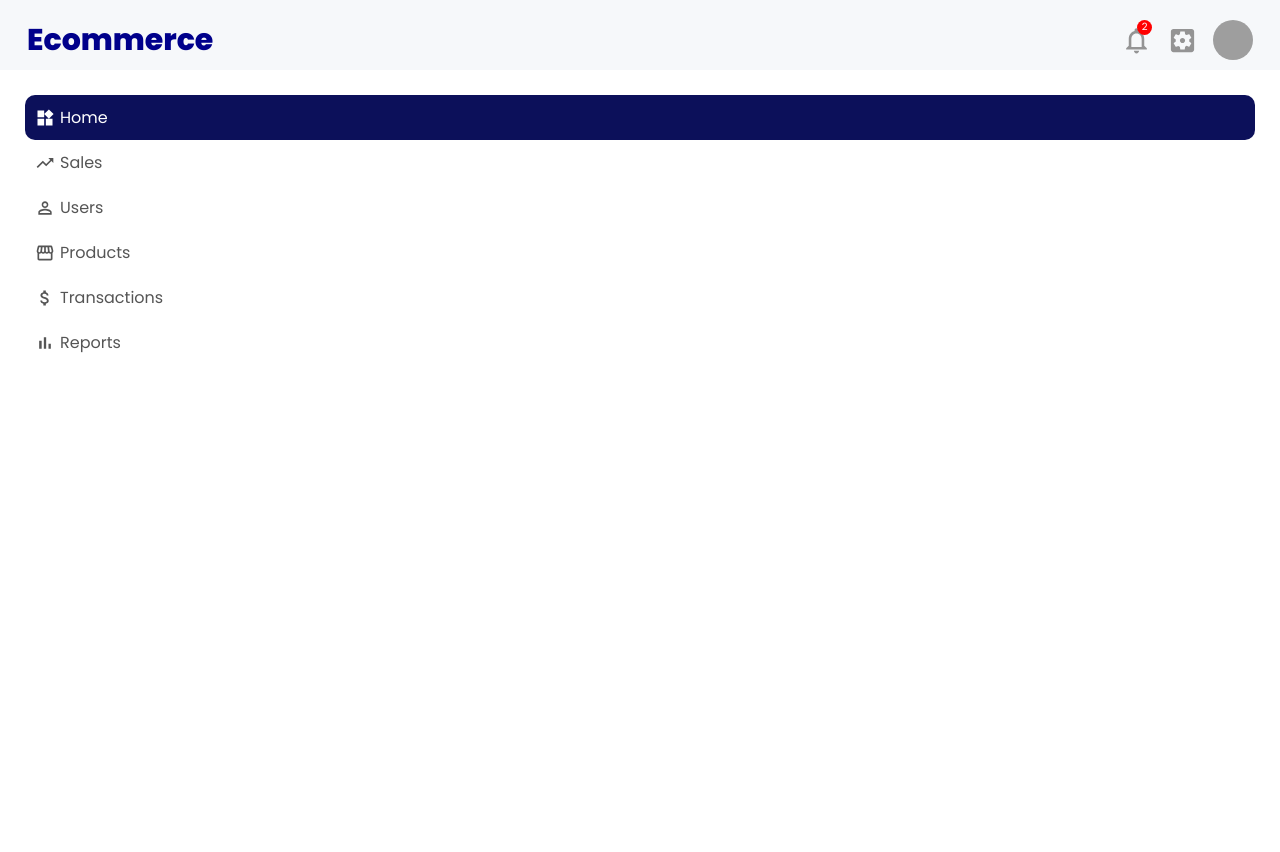
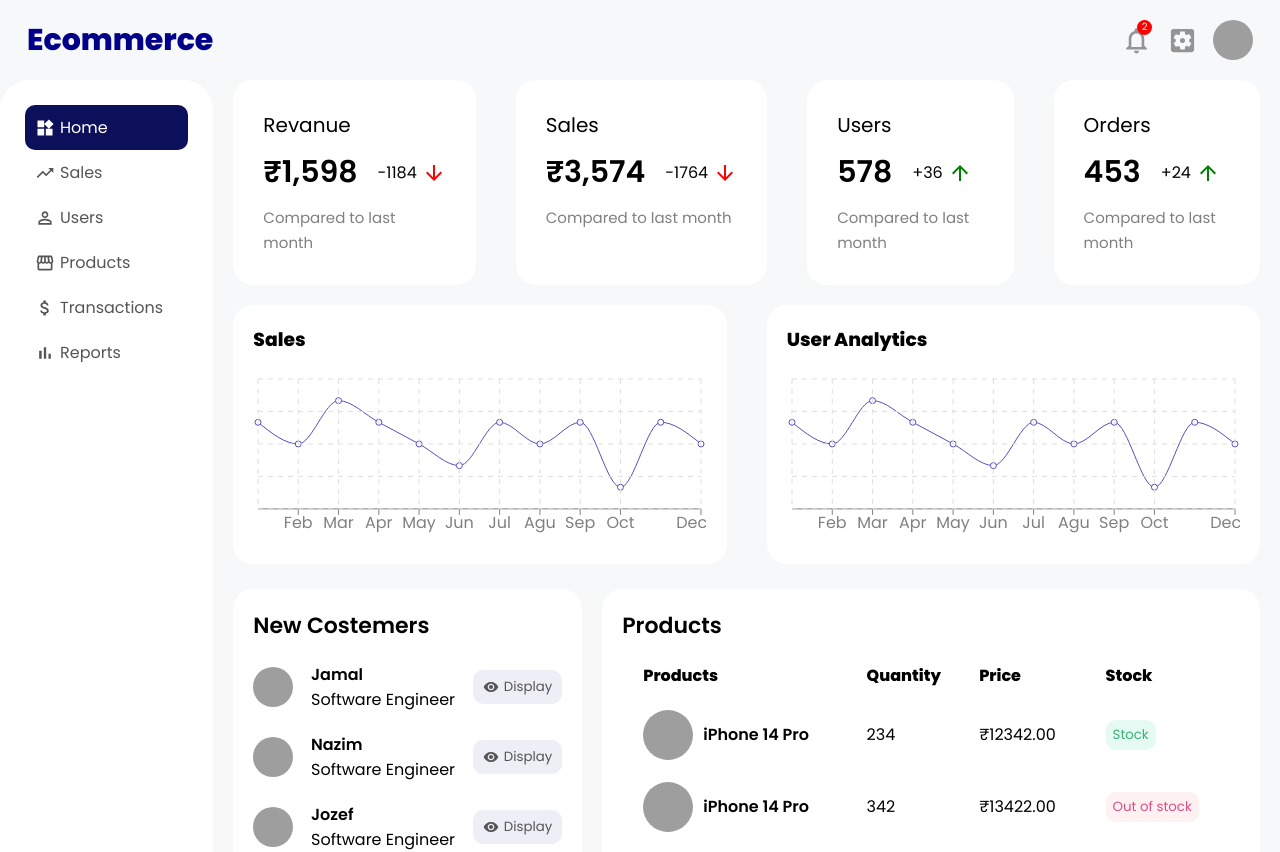
Before and after one commit to jamaljm/E-commerce-front-end, a React (Create React App) app: page / in a window 1280 px wide. Shown: the top 852 px of the page. Built offline with nearby package versions, Linux system fonts and the light colour scheme; grey boxes are pictures that could not be loaded.

Commit message:
error fixed

```diff
--- a/src/App.jsx
+++ b/src/App.jsx
@@ -15,7 +15,9 @@ function App() {
 <>
 
     <BrowserRouter>
+    <div className="App">
     <Navbar/>
+    <div className="container">
     <Sidebar/>
       <Routes>
 
@@ -25,7 +27,8 @@ function App() {
          <Route path="/products" element={<Products />}/>
 
       </Routes>
-
+    </div>
+    </div>
     </BrowserRouter>
 </>
 
```
